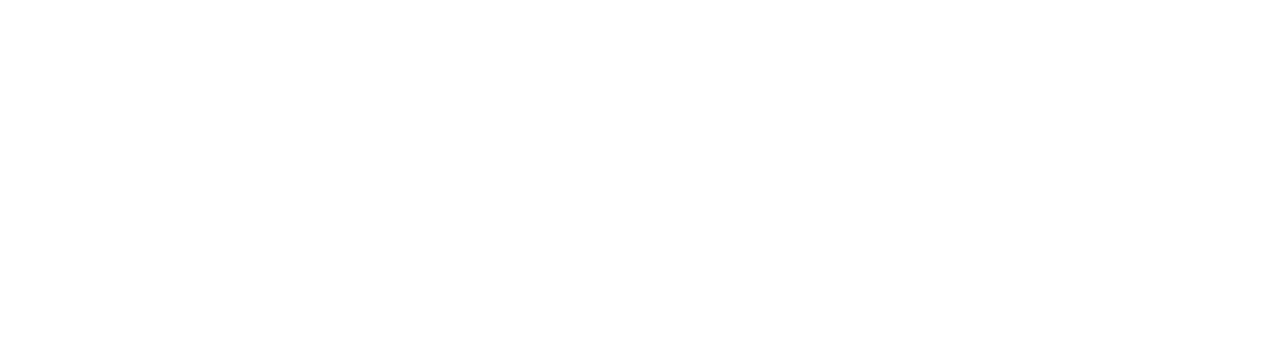
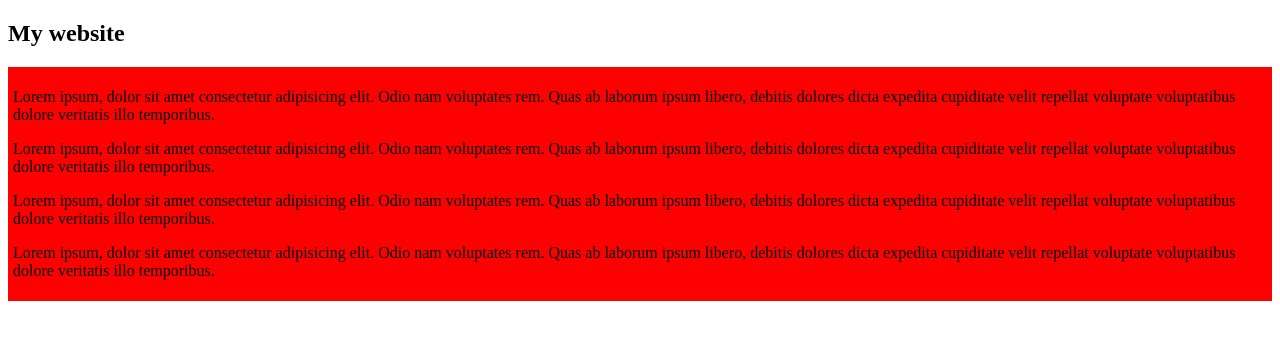
Before and after one commit to arafatrafi2000/my-first-github-repo, a plain HTML site: page index.html in a window 1280 px wide. Drawn offline with Linux system fonts and the light colour scheme.

Commit message:
first blog added

```diff
--- a/index.html
+++ b/index.html
@@ -4,8 +4,15 @@
     <meta charset="UTF-8">
     <meta name="viewport" content="width=device-width, initial-scale=1.0">
     <title>My first ever github</title>
+    <link rel="stylesheet" href="styles/blog.css">
 </head>
 <body>
-
-</body>
+    <h2>My website</h2>
+ <div>
+<p>Lorem ipsum, dolor sit amet consectetur adipisicing elit. Odio nam voluptates rem. Quas ab laborum ipsum libero, debitis dolores dicta expedita cupiditate velit repellat voluptate voluptatibus dolore veritatis illo temporibus.</p>
+<p>Lorem ipsum, dolor sit amet consectetur adipisicing elit. Odio nam voluptates rem. Quas ab laborum ipsum libero, debitis dolores dicta expedita cupiditate velit repellat voluptate voluptatibus dolore veritatis illo temporibus.</p>
+<p>Lorem ipsum, dolor sit amet consectetur adipisicing elit. Odio nam voluptates rem. Quas ab laborum ipsum libero, debitis dolores dicta expedita cupiditate velit repellat voluptate voluptatibus dolore veritatis illo temporibus.</p>
+<p>Lorem ipsum, dolor sit amet consectetur adipisicing elit. Odio nam voluptates rem. Quas ab laborum ipsum libero, debitis dolores dicta expedita cupiditate velit repellat voluptate voluptatibus dolore veritatis illo temporibus.</p>
+</div>
+   </body>
 </html>
--- /dev/null
+++ b/styles/blog.css
@@ -0,0 +1,5 @@
+div{
+    background-color: red;
+    border: 5px;
+    padding: 5px;
+}
```
